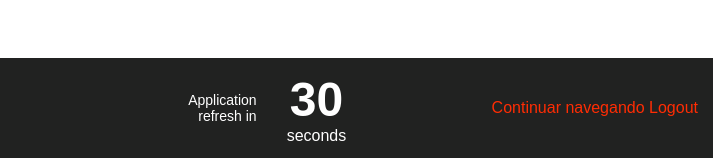
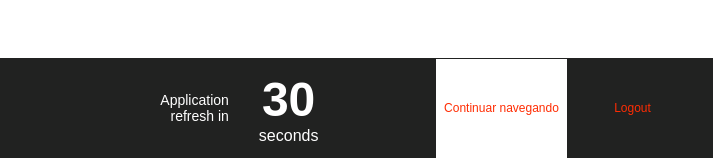
Before and after one commit to JucelinoHenrique/Challenge01-CompassUol, a plain HTML site: page ScreenHome/home.html in a window 1280 px wide. Shown: the part 674-832 px from the top of the page, 567-1280 px from the left. Drawn offline with Linux system fonts and the light colour scheme.

Commit message:
style: add styles to links

```diff
--- a/ScreenHome/home.html
+++ b/ScreenHome/home.html
@@ -59,8 +59,12 @@
       </div>
 
       <div class="links">
-        <a href="https://www.google.com.br/">Continuar navegando</a>
-        <a href="../ScreenLogin/index.html">Logout</a>
+        <div class="navigation">
+            <a href="https://www.google.com.br/" >Continuar navegando</a>
+        </div>
+        <div class="logout">
+        <a href="../ScreenLogin/index.html" >Logout</a>
+        </div>
       </div>
     </footer>
   </body>
--- a/ScreenHome/styles.css
+++ b/ScreenHome/styles.css
@@ -112,3 +112,30 @@ footer{
         font-weight: bold;
     }
 }
+
+
+.links{
+     display: flex;
+     align-items: center;
+    a{
+        font-size: 12px;
+    }
+
+    .navigation{
+        display: flex;
+        align-items: center;
+        justify-content: center;
+        background-color: #ffffff;
+        height: 99px;
+        width: 131px;
+    }
+
+    .logout{
+        color: #FFFFFF;
+        display: flex;
+        justify-content: center;
+        align-items: center;
+        height: 99px;
+        width: 131px;
+    }
+}
```
